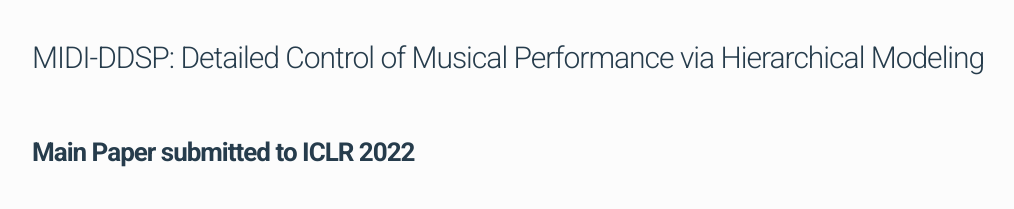
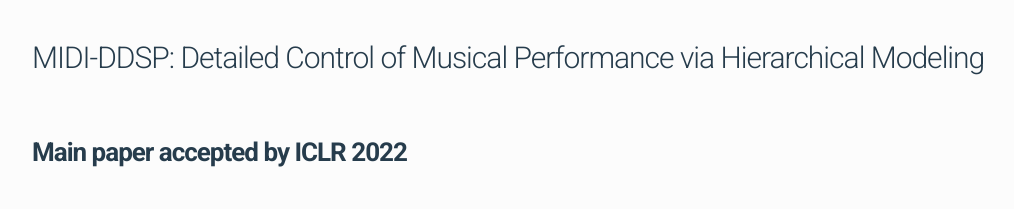
Before and after one commit to MIDI-DDSP/MIDI-DDSP.github.io, a plain HTML site: page index.html in a window 1280 px wide. Shown: the top 209 px of the page, without its empty margins (128-1142 px from the left). Drawn offline with Linux system fonts and the light colour scheme.

Commit message:
Update index.html

```diff
--- a/index.html
+++ b/index.html
@@ -38,7 +38,7 @@
 
         <h1 id="title">MIDI-DDSP: Detailed Control of Musical Performance via Hierarchical Modeling</h1>
 
-        <h2 id="paper">Main Paper submitted to ICLR 2022</h2>
+        <h2 id="paper">Main paper accepted by ICLR 2022</h2>
 
         <a href="https://openreview.net/pdf?id=UseMOjWENv">https://openreview.net/pdf?id=UseMOjWENv</a>
         <p><a href="https://github.com/magenta/midi-ddsp">Code</a> |
```
